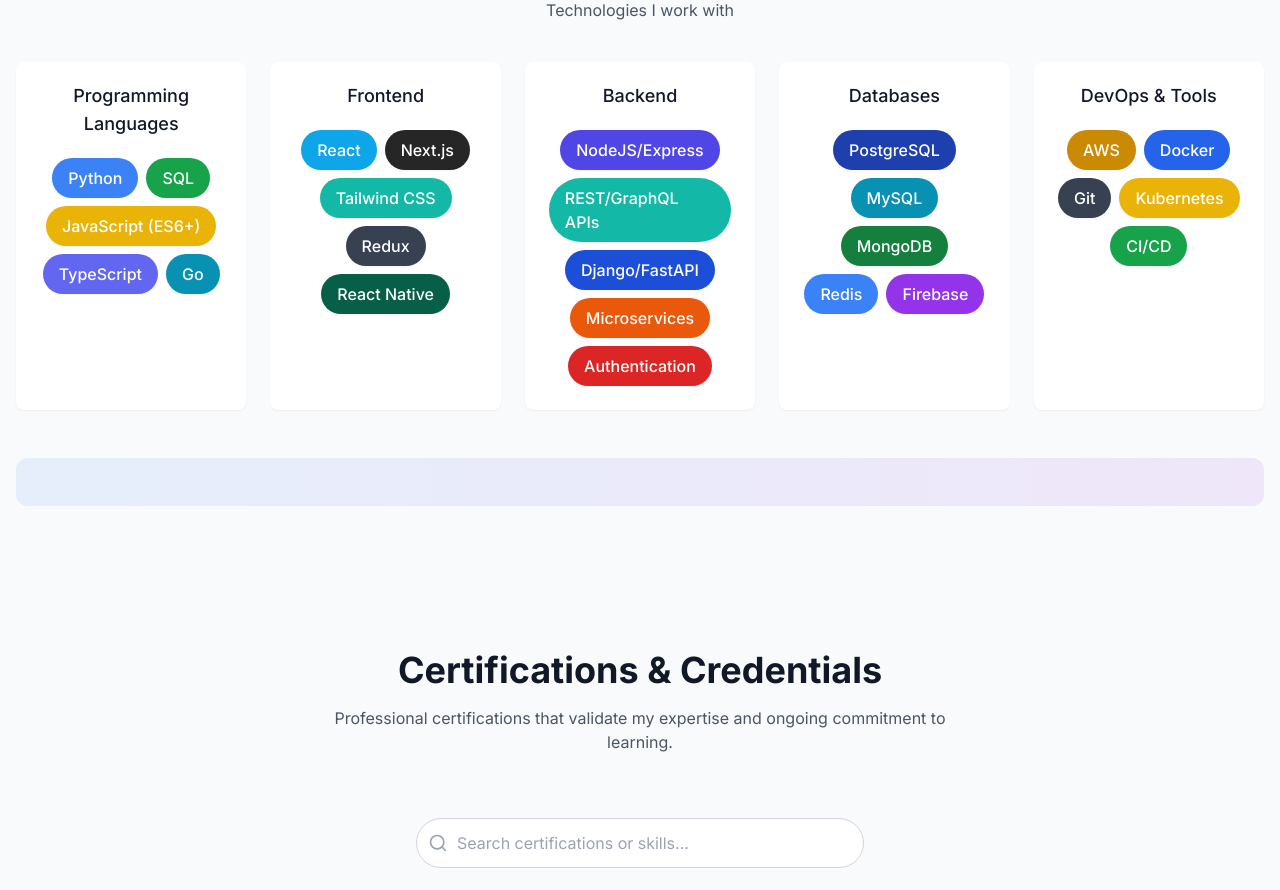
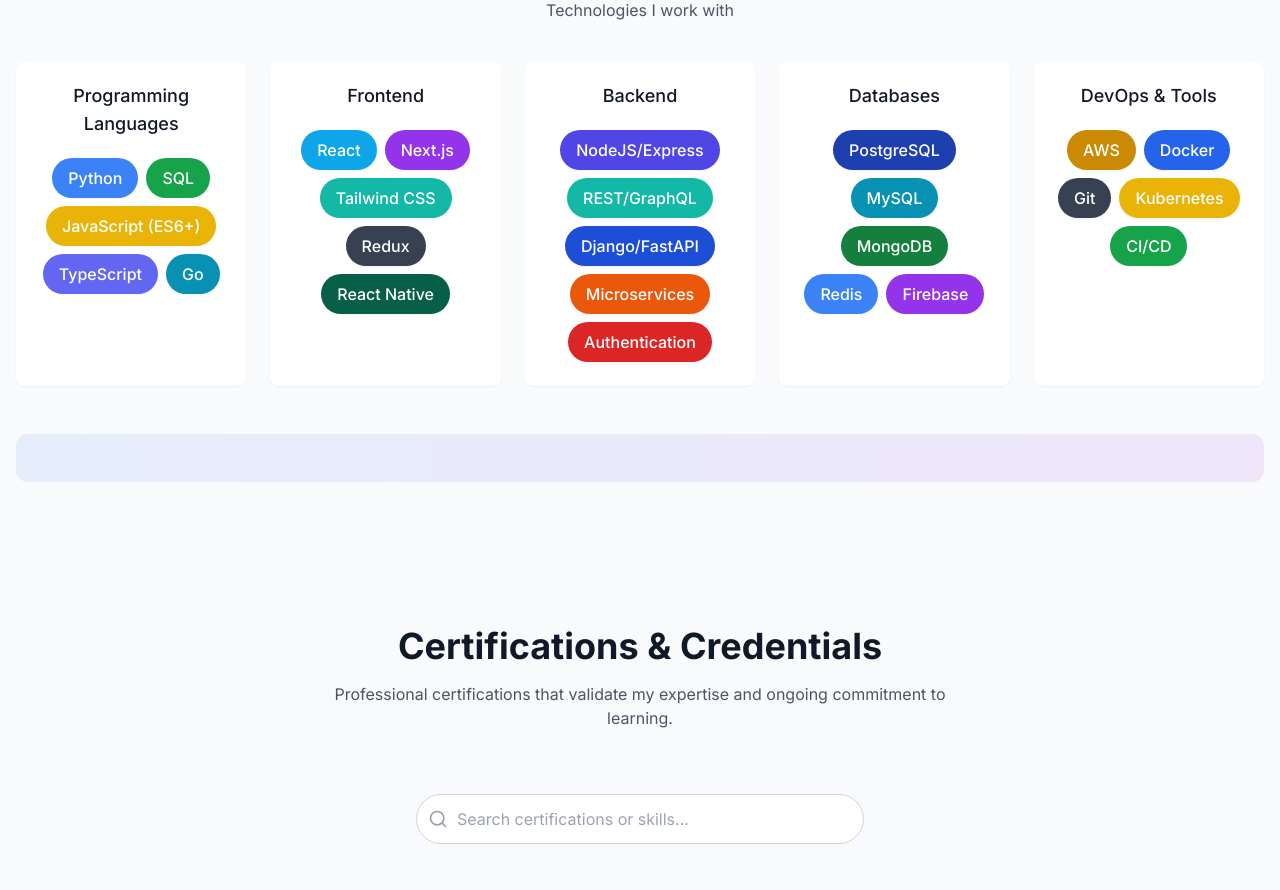
Before and after one commit to kib3tbrian/kbportfolio, a React (Create React App) app: page / in a window 1280 px wide. Shown: the part 6280-7170 px from the top of the page. Built offline with nearby package versions, Linux system fonts and the light colour scheme.

Commit message:
Update skills.js

```diff
--- a/src/data/skills.js
+++ b/src/data/skills.js
@@ -18,7 +18,7 @@
     category: 'Frontend',
     skills: [
       { name: 'React', level: 82, color: 'bg-sky-500' },
-      { name: 'Next.js', level: 80, color: 'bg-neutral-800' },
+      { name: 'Next.js', level: 80, color: 'bg-purple-600' },
       { name: 'Tailwind CSS', level: 75, color: 'bg-teal-500' },
       { name: 'Redux', level: 76, color: 'bg-gray-700' },
       { name: 'React Native', level: 70, color: 'bg-emerald-800' }
@@ -28,7 +28,7 @@
     category: 'Backend',
     skills: [
       { name: 'NodeJS/Express', level: 85, color: 'bg-indigo-600' },
-      { name: 'REST/GraphQL APIs', level: 80, color: 'bg-teal-500' },
+      { name: 'REST/GraphQL', level: 80, color: 'bg-teal-500' },
       { name: 'Django/FastAPI', level: 80, color: 'bg-blue-700' },
       { name: 'Microservices', level: 75, color: 'bg-orange-600' },
       { name: 'Authentication', level: 70, color: 'bg-red-600' }
```
